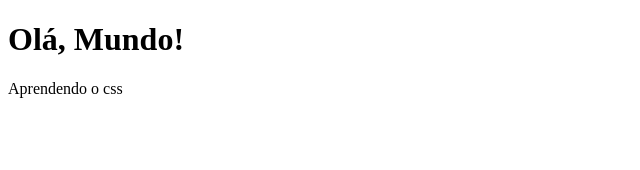
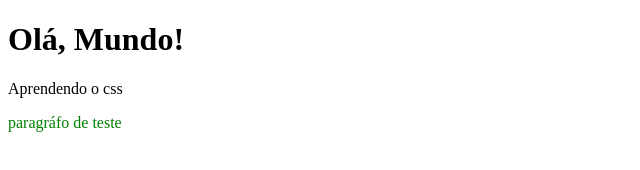
Before and after one commit to BrennoAlenkar/css-aula, a plain HTML site: page index.html in a window 1280 px wide. Shown: the whole page, without its empty margins (0-640 px from the left). Drawn offline with Linux system fonts and the light colour scheme.

Commit message:
css inline

```diff
--- a/index.html
+++ b/index.html
@@ -5,9 +5,21 @@
     <meta name="viewport" content="width=device-width, initial-scale=1.0">
     <meta name="drescription" content="css">
     <title>CSS | Aulas</title>
+    <style>
+        /*
+        h1 {
+            color: red;
+        }
+
+        p {
+            color: blue;
+        }
+     */
+    </style>
 </head>
 <body>
     <h1>Olá, Mundo!</h1>
     <p>Aprendendo o css</p>
+    <p style="color: green;">paragráfo de teste</p>
 </body>
 </html>
```
